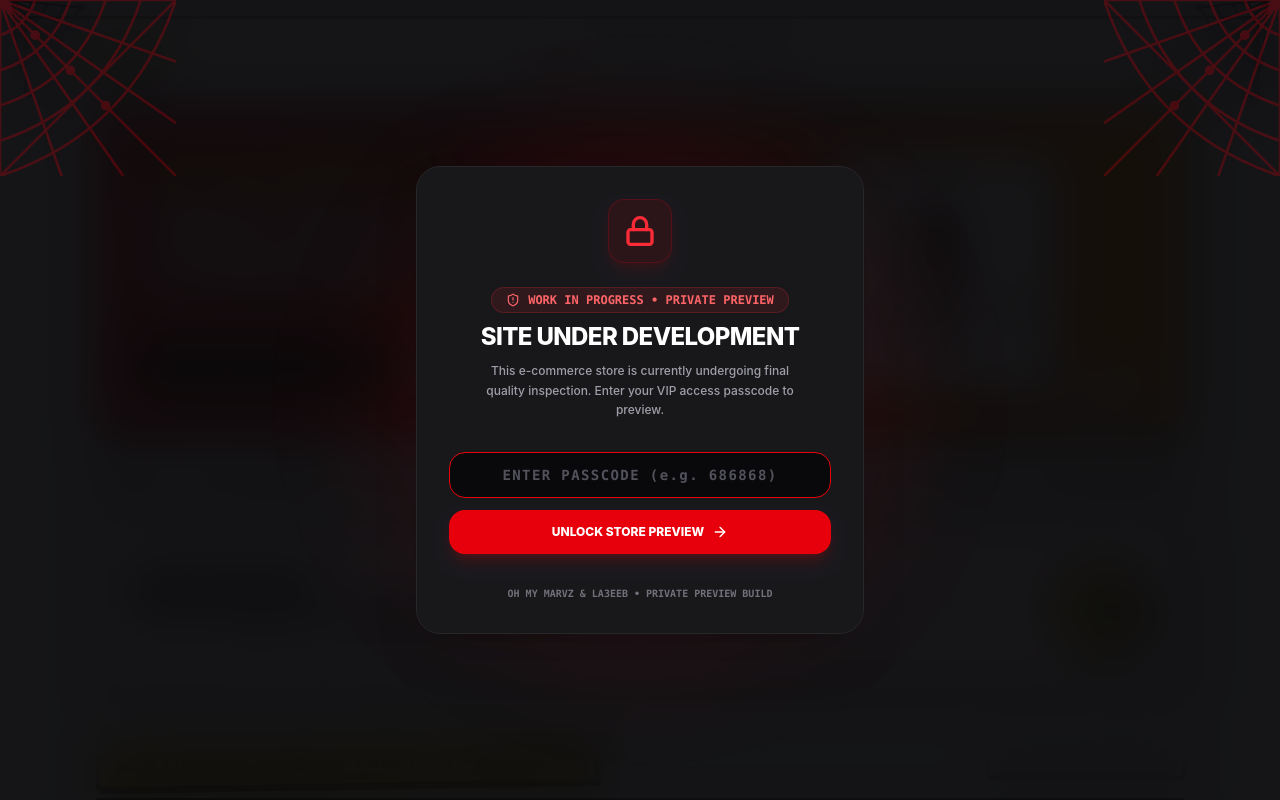
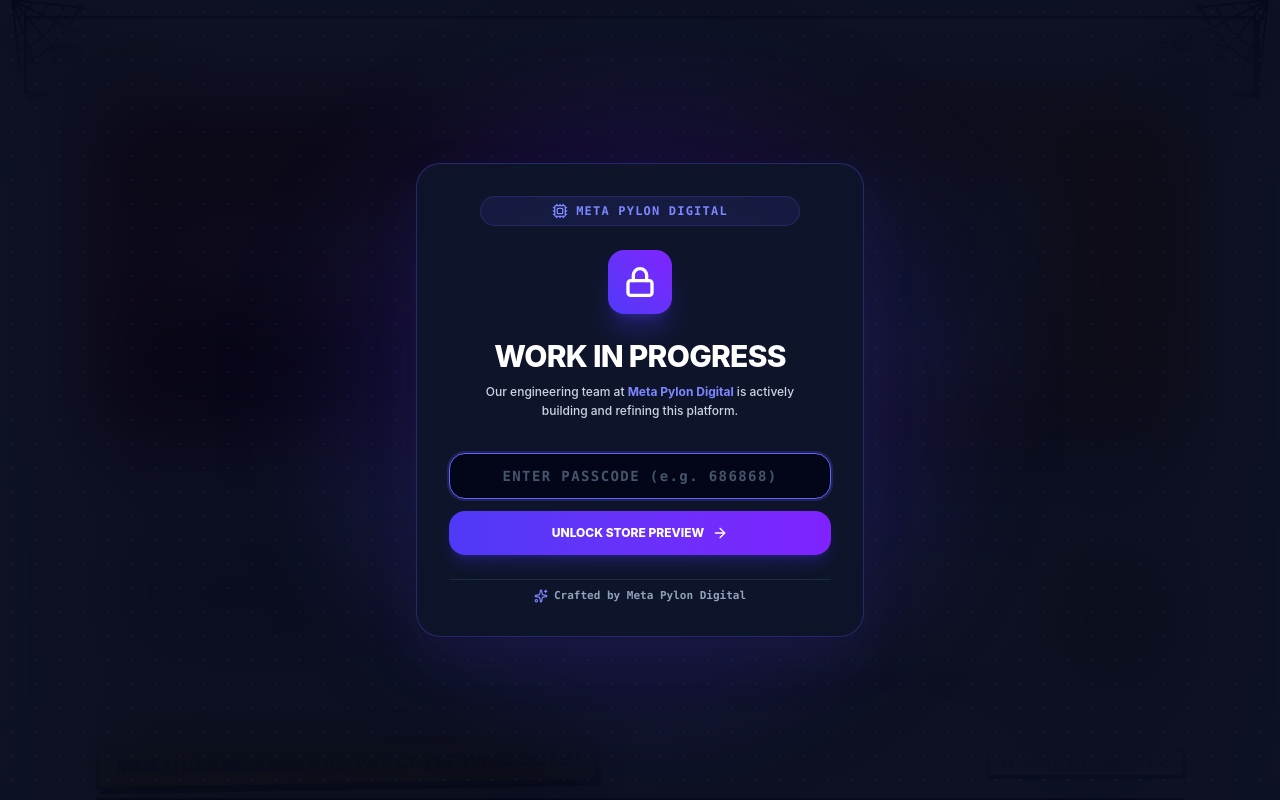
Before and after one commit to akaPaT0/oh-my-marvz, a Next.js app: page / in a window 1280 px wide. Shown: the top 800 px of the page. Built offline with nearby package versions, Linux system fonts and the light colour scheme.

Commit message:
Apply Meta Pylon Cyber Indigo/Violet theme and explicit building status to Work In Progress lock modal

```diff
--- a/src/components/WorkInProgressLock.tsx
+++ b/src/components/WorkInProgressLock.tsx
@@ -1,7 +1,7 @@
 'use client';
 
 import React, { useState, useEffect } from 'react';
-import { Lock, Unlock, ShieldAlert, Sparkles, ArrowRight } from 'lucide-react';
+import { Lock, ShieldAlert, ArrowRight, Sparkles, Cpu } from 'lucide-react';
 
 export function WorkInProgressLock() {
   const [isLocked, setIsLocked] = useState<boolean>(true);
@@ -35,56 +35,35 @@ export function WorkInProgressLock() {
   }
 
   return (
-    <div className="fixed inset-0 z-50 flex items-center justify-center p-4 bg-zinc-950/95 backdrop-blur-xl animate-in fade-in font-sans selection:bg-red-600 selection:text-white">
+    <div className="fixed inset-0 z-50 flex items-center justify-center p-4 bg-slate-950/95 backdrop-blur-2xl animate-in fade-in font-sans selection:bg-indigo-600 selection:text-white">
 
-      {/* Background Subtle Red Radial Glow */}
-      <div className="absolute top-1/2 left-1/2 -translate-x-1/2 -translate-y-1/2 w-[500px] h-[500px] bg-red-600/10 rounded-full blur-3xl pointer-events-none" />
+      {/* Background Meta Pylon Indigo Radial Glow */}
+      <div className="absolute top-1/2 left-1/2 -translate-x-1/2 -translate-y-1/2 w-[600px] h-[600px] bg-indigo-600/15 rounded-full blur-3xl pointer-events-none" />
 
-      {/* SPIDER-MAN CORNER WEBS (DESKTOP) */}
-      <div className="hidden md:block pointer-events-none">
-        <div className="absolute top-0 left-0 w-44 h-44 opacity-25 text-red-600">
-          <svg viewBox="0 0 100 100" className="w-full h-full fill-none stroke-current stroke-[1.5]">
-            <path d="M 0 0 L 100 0 L 0 100 Z" fill="none" />
-            <path d="M 0 0 L 100 100 M 0 0 L 70 100 M 0 0 L 100 70 M 0 0 L 35 100 M 0 0 L 100 35" />
-            <path d="M 20 0 Q 15 15 0 20 M 40 0 Q 30 30 0 40 M 60 0 Q 45 45 0 60 M 80 0 Q 60 60 0 80 M 100 0 Q 75 75 0 100" />
-            <circle cx="20" cy="20" r="2" fill="currentColor" />
-            <circle cx="40" cy="40" r="2" fill="currentColor" />
-            <circle cx="60" cy="60" r="2" fill="currentColor" />
-          </svg>
+      {/* Meta Pylon Cyber Mesh Lines */}
+      <div className="absolute inset-0 bg-[radial-gradient(#312e81_1px,transparent_1px)] [background-size:24px_24px] opacity-20 pointer-events-none" />
+
+      {/* Lock Card Container (Meta Pylon Theme) */}
+      <div className="relative z-10 w-full max-w-md bg-slate-900/90 border border-indigo-500/30 rounded-3xl p-6 sm:p-8 space-y-6 text-center shadow-2xl shadow-indigo-950/50 backdrop-blur-2xl">
+
+        {/* Meta Pylon Branding Header */}
+        <div className="flex items-center justify-center gap-2 text-xs font-mono font-extrabold text-indigo-400 uppercase tracking-widest bg-indigo-500/10 border border-indigo-500/20 py-1.5 px-4 rounded-full max-w-xs mx-auto">
+          <Cpu className="w-4 h-4 text-indigo-400" />
+          <span>META PYLON DIGITAL</span>
         </div>
 
-        <div className="absolute top-0 right-0 w-44 h-44 opacity-25 text-red-600">
-          <svg viewBox="0 0 100 100" className="w-full h-full fill-none stroke-current stroke-[1.5]">
-            <path d="M 100 0 L 0 0 L 100 100 Z" fill="none" />
-            <path d="M 100 0 L 0 100 M 100 0 L 30 100 M 100 0 L 0 70 M 100 0 L 65 100 M 100 0 L 0 35" />
-            <path d="M 80 0 Q 85 15 100 20 M 60 0 Q 70 30 100 40 M 40 0 Q 55 45 100 60 M 20 0 Q 40 60 100 80 M 0 0 Q 25 75 100 100" />
-            <circle cx="80" cy="20" r="2" fill="currentColor" />
-            <circle cx="60" cy="40" r="2" fill="currentColor" />
-            <circle cx="40" cy="60" r="2" fill="currentColor" />
-          </svg>
-        </div>
-      </div>
-
-      {/* Lock Card Container */}
-      <div className="relative z-10 w-full max-w-md bg-zinc-900 border border-zinc-800 rounded-3xl p-6 sm:p-8 space-y-6 text-center shadow-2xl backdrop-blur-2xl">
-
-        {/* Animated Icon Header */}
-        <div className="mx-auto w-16 h-16 rounded-2xl bg-red-600/10 border border-red-600/20 text-red-500 flex items-center justify-center shadow-lg shadow-red-600/10">
+        {/* Lock Icon Box */}
+        <div className="mx-auto w-16 h-16 rounded-2xl bg-gradient-to-tr from-indigo-600 to-violet-600 text-white flex items-center justify-center shadow-xl shadow-indigo-600/30">
           <Lock className="w-8 h-8 stroke-[2.5]" />
         </div>
 
         <div className="space-y-2">
-          <div className="inline-flex items-center gap-2 bg-red-500/10 border border-red-500/20 text-red-400 px-3.5 py-1 rounded-full text-xs font-mono font-extrabold uppercase">
-            <ShieldAlert className="w-3.5 h-3.5" />
-            <span>WORK IN PROGRESS • PRIVATE PREVIEW</span>
-          </div>
-
-          <h2 className="text-2xl font-extrabold text-white tracking-tight">
-            SITE UNDER DEVELOPMENT
+          <h2 className="text-2xl sm:text-3xl font-extrabold text-white tracking-tight">
+            WORK IN PROGRESS
           </h2>
 
-          <p className="text-xs text-zinc-400 font-medium leading-relaxed max-w-xs mx-auto">
-            This e-commerce store is currently undergoing final quality inspection. Enter your VIP access passcode to preview.
+          <p className="text-xs text-slate-300 font-medium leading-relaxed max-w-xs mx-auto">
+            Our engineering team at <strong className="text-indigo-400 font-bold">Meta Pylon Digital</strong> is actively building and refining this platform.
           </p>
         </div>
 
@@ -99,11 +78,11 @@ export function WorkInProgressLock() {
                 setPasscode(e.target.value);
                 setError('');
               }}
-              className="w-full text-center px-4 py-3 bg-zinc-950 border border-zinc-800 rounded-2xl text-white font-mono font-extrabold text-sm tracking-widest focus:outline-none focus:border-red-600 transition-all placeholder:text-zinc-600"
+              className="w-full text-center px-4 py-3 bg-slate-950 border border-indigo-500/30 rounded-2xl text-white font-mono font-extrabold text-sm tracking-widest focus:outline-none focus:border-indigo-500 focus:ring-2 focus:ring-indigo-500/20 transition-all placeholder:text-slate-600"
               autoFocus
             />
             {error && (
-              <p className="text-red-500 text-xs font-mono font-bold animate-shake">
+              <p className="text-red-400 text-xs font-mono font-bold animate-shake">
                 {error}
               </p>
             )}
@@ -111,15 +90,16 @@ export function WorkInProgressLock() {
 
           <button
             type="submit"
-            className="w-full bg-red-600 hover:bg-red-700 text-white font-extrabold text-xs py-3.5 px-5 rounded-2xl shadow-lg shadow-red-600/20 flex items-center justify-center gap-2 transition-all hover:scale-102"
+            className="w-full bg-gradient-to-r from-indigo-600 to-violet-600 hover:from-indigo-500 hover:to-violet-500 text-white font-extrabold text-xs py-3.5 px-5 rounded-2xl shadow-lg shadow-indigo-600/25 flex items-center justify-center gap-2 transition-all hover:scale-102"
           >
             <span>UNLOCK STORE PREVIEW</span>
             <ArrowRight className="w-4 h-4" />
           </button>
         </form>
 
-        <div className="pt-2 text-[10px] font-mono text-zinc-500 font-bold">
-          OH MY MARVZ & LA3EEB • PRIVATE PREVIEW BUILD
+        <div className="pt-2 border-t border-slate-800 text-[11px] font-mono text-slate-400 font-bold flex items-center justify-center gap-1.5">
+          <Sparkles className="w-3.5 h-3.5 text-indigo-400" />
+          <span>Crafted by Meta Pylon Digital</span>
         </div>
 
       </div>
```
